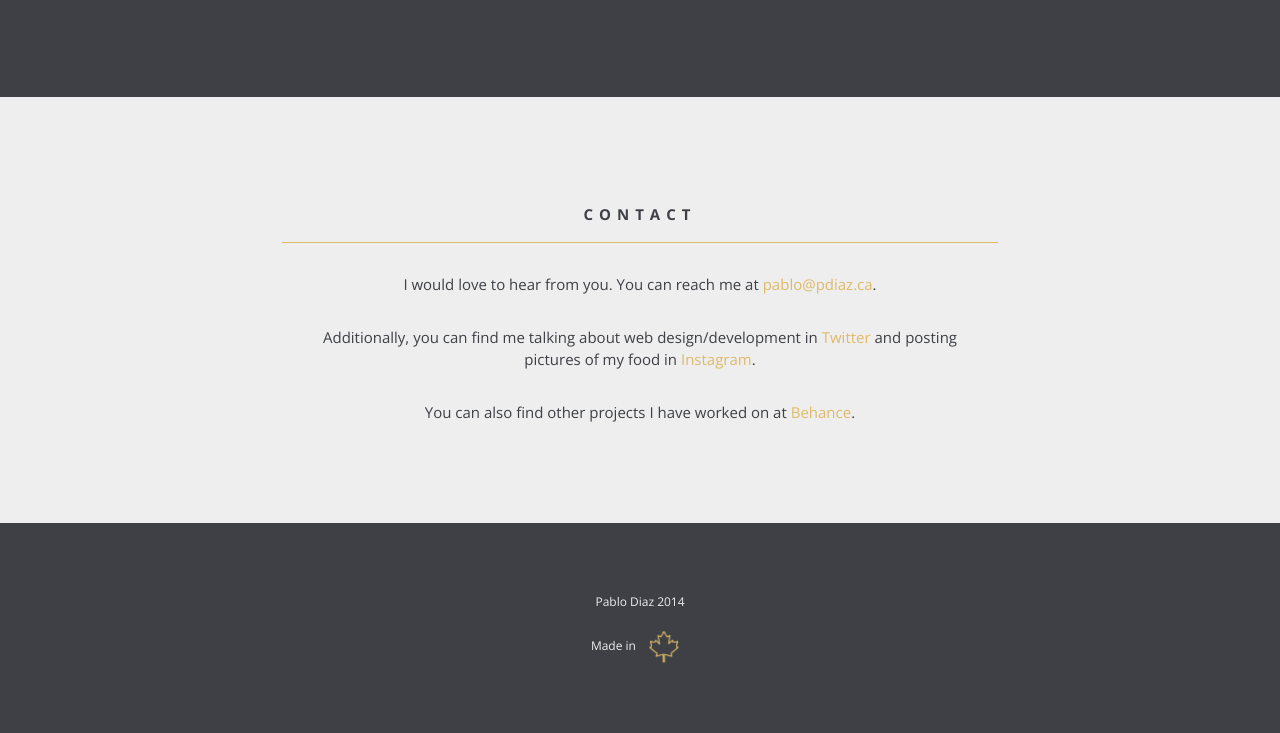
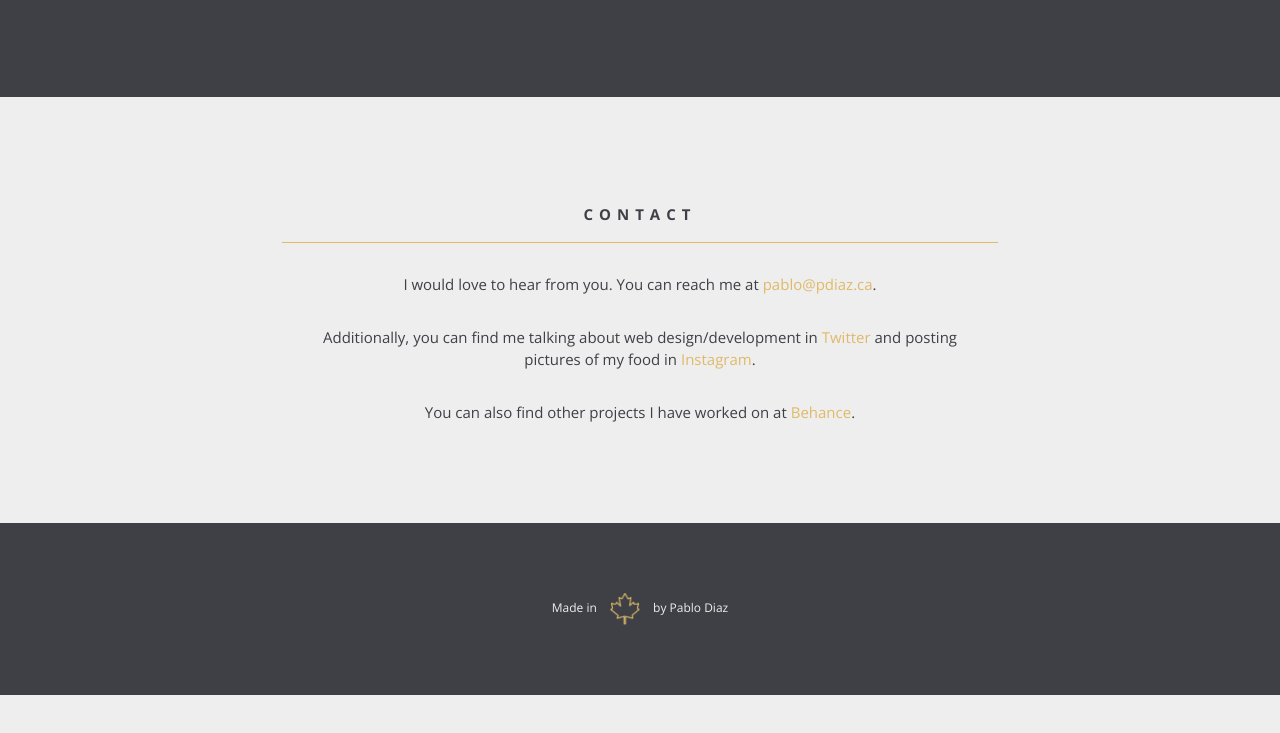
Before and after one commit to pablodiazca/pdiaz, a plain HTML site: page index.html in a window 1280 px wide. Shown: the part 1840-2573 px from the top of the page. After the commit the page ends 2535 px from the top, so only its background shows below. Drawn offline with nearby package versions, Linux system fonts and the light colour scheme.

Commit message:
footer changes

```diff
--- a/index.html
+++ b/index.html
@@ -87,8 +87,7 @@
 
         <footer>
 	        <section class="container">
-		        <p>Pablo Diaz 2014</p>
-		        <p>Made in <img src="_images/canada.png"></p>
+		        <p>Made in <img src="_images/canada.png"> by Pablo Diaz</p>
 	        </section>
         </footer>
         </section>
```
